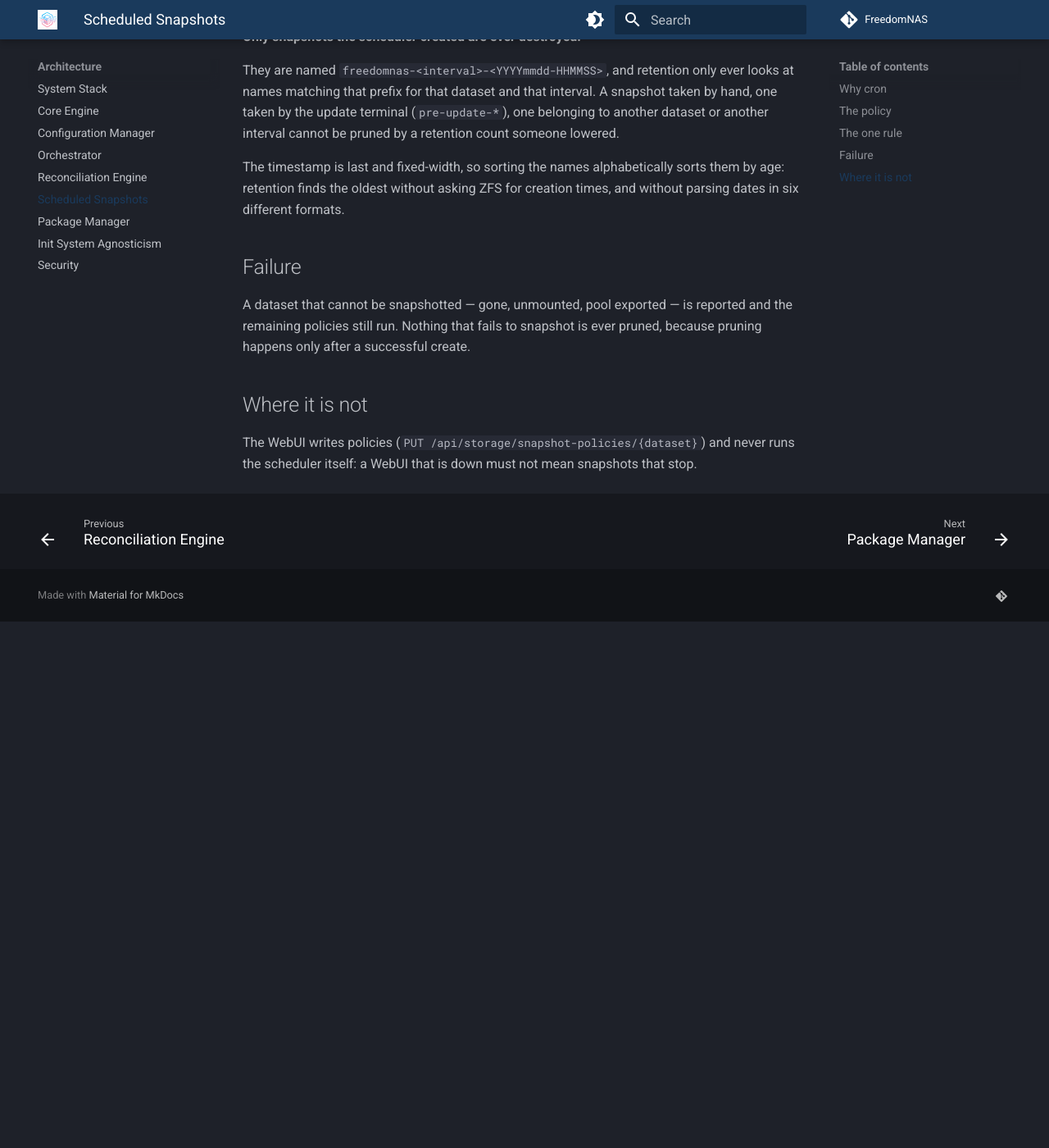
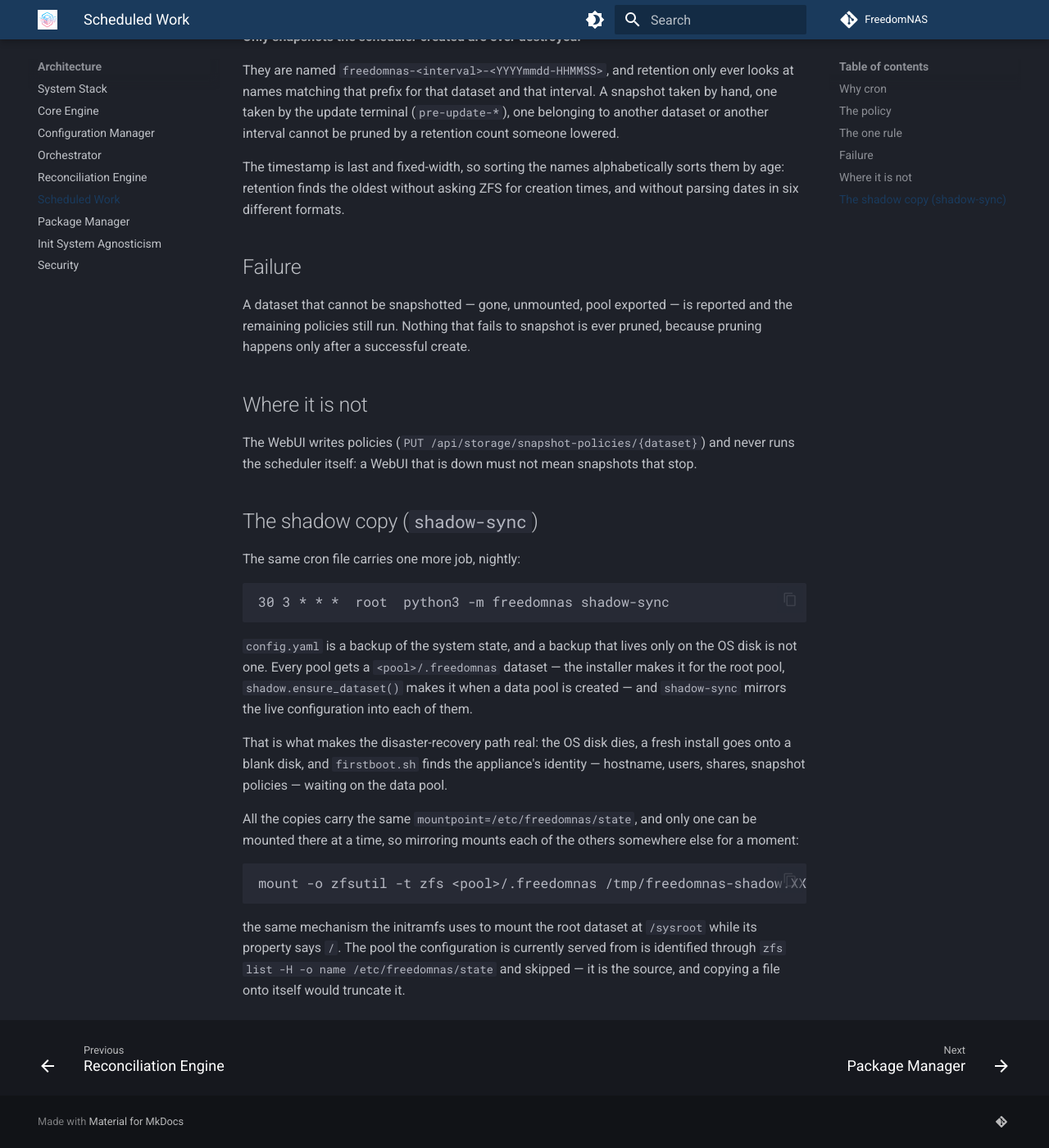
Before and after one commit to FreedomNAS/freedomnas-docs, an MkDocs documentation site: the page built from docs/architecture/snapshots.md, in a window 1280 px wide and 1400 px high, scrolled down 1049 px. Shown: the whole window at 82% size. Built offline with MkDocs 1.6.1 and Material for MkDocs 9.7.7, drawn with Linux system fonts in a browser that asks for light colours; before the commit the page ends 1807 px from its top, so only the background shows below that; some of the changed text lies outside the part shown.

Commit message:
Document the shadow copy on the data pool

````diff
--- a/docs/architecture/snapshots.md
+++ b/docs/architecture/snapshots.md
@@ -1,4 +1,4 @@
-# Scheduled Snapshots
+# Scheduled Work
 
 Cron decides *when*, `config.yaml` decides *what*, and
 `freedomnas-core/snapshots.py` does the work.
@@ -15,8 +15,8 @@ python3 -m freedomnas snapshot-run --interval <hourly|daily|weekly|monthly>
 Cron is the part of the system whose job is knowing what time it is, and it
 already carries the WebUI's `@reboot` entry, so this needs no new mechanism
 and works the same on systemd, OpenRC, runit, s6, dinit and bsd_rc. The
-entries come from `files.snapshot_cron` in each edition's installer profile —
-`/etc/cron.d/freedomnas-snapshots` where there is a drop-in directory, and
+entries come from `files.scheduled_jobs` in each edition's installer profile —
+`/etc/cron.d/freedomnas` where there is a drop-in directory, and
 appended to `/etc/crontab` on FreeBSD.
 
 A run with no matching policy does nothing and exits 0.
@@ -61,3 +61,37 @@ is ever pruned, because pruning happens only after a successful create.
 The WebUI writes policies (`PUT /api/storage/snapshot-policies/{dataset}`)
 and never runs the scheduler itself: a WebUI that is down must not mean
 snapshots that stop.
+
+
+## The shadow copy (`shadow-sync`)
+
+The same cron file carries one more job, nightly:
+
+```
+30 3 * * *  root  python3 -m freedomnas shadow-sync
+```
+
+`config.yaml` is a backup of the system state, and a backup that lives only
+on the OS disk is not one. Every pool gets a `<pool>/.freedomnas` dataset —
+the installer makes it for the root pool, `shadow.ensure_dataset()` makes it
+when a data pool is created — and `shadow-sync` mirrors the live
+configuration into each of them.
+
+That is what makes the disaster-recovery path real: the OS disk dies, a fresh
+install goes onto a blank disk, and `firstboot.sh` finds the appliance's
+identity — hostname, users, shares, snapshot policies — waiting on the data
+pool.
+
+All the copies carry the same `mountpoint=/etc/freedomnas/state`, and only
+one can be mounted there at a time, so mirroring mounts each of the others
+somewhere else for a moment:
+
+```
+mount -o zfsutil -t zfs <pool>/.freedomnas /tmp/freedomnas-shadow.XXXX
+```
+
+the same mechanism the initramfs uses to mount the root dataset at
+`/sysroot` while its property says `/`. The pool the configuration is
+currently served from is identified through `zfs list -H -o name
+/etc/freedomnas/state` and skipped — it is the source, and copying a file
+onto itself would truncate it.
--- a/mkdocs.yml
+++ b/mkdocs.yml
@@ -81,7 +81,7 @@ nav:
     - Configuration Manager: architecture/config.md
     - Orchestrator: architecture/orchestrator.md
     - Reconciliation Engine: architecture/reconciler.md
-    - Scheduled Snapshots: architecture/snapshots.md
+    - Scheduled Work: architecture/snapshots.md
     - Package Manager: architecture/package-manager.md
     - Init System Agnosticism: architecture/init-agnosticism.md
     - Security: architecture/security.md
````
